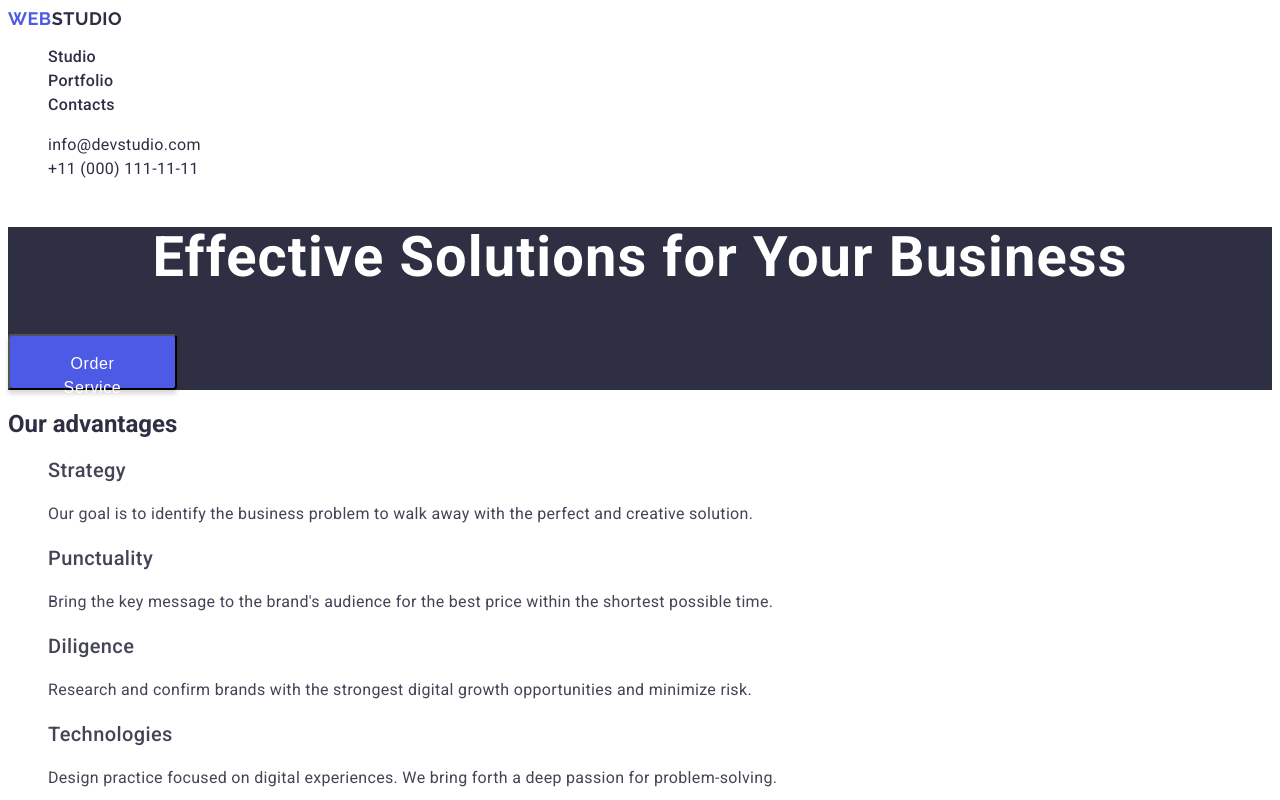
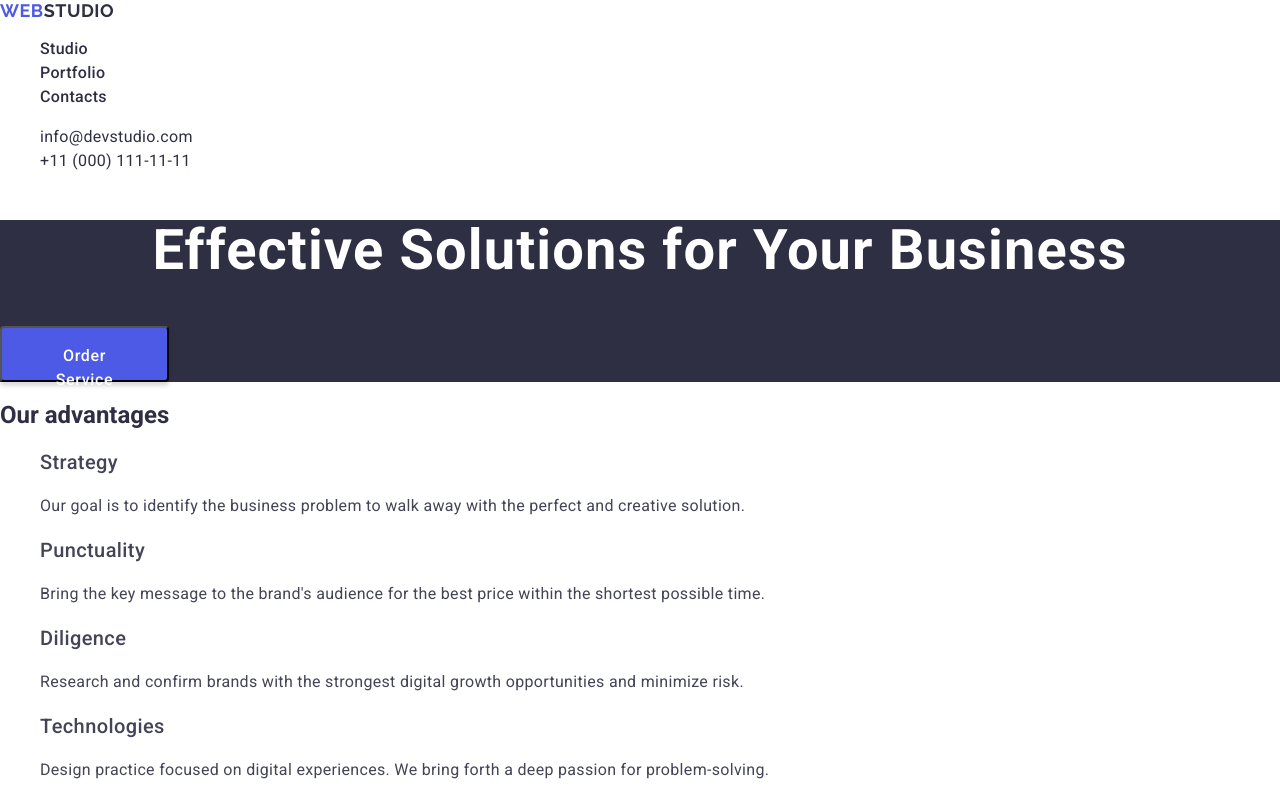
Before and after one commit to BonVita05/goit-markup-hw-02, a plain HTML site: page index.html in a window 1280 px wide. In both pictures the pointer is over the item "Studio". Shown: the top 800 px of the page. Drawn offline with nearby package versions, Linux system fonts and the light colour scheme.

Commit message:
add normalizer

```diff
--- a/css/styles.css
+++ b/css/styles.css
@@ -49,8 +49,7 @@ ul {
         color: #2e2f42;
 }
 
-.navigation-list-item:hover,
-.navigation-list-item:focus {
+.navigation-list-item:hover {
     color: #404bbf;
 }
 
--- a/index.html
+++ b/index.html
@@ -3,6 +3,7 @@
 <head>
     <meta charset="UTF-8">
     <meta name="viewport" content="width=device-width, initial-scale=1.0">
+    <link rel="stylesheet" href="node_modules/modern-normalize/modern-normalize.css">
     <link rel="preconnect" href="https://fonts.googleapis.com">
     <link rel="preconnect" href="https://fonts.gstatic.com" crossorigin>
     <link href="https://fonts.googleapis.com/css2?family=Raleway:wght@100..900&family=Roboto:wght@100..900&display=swap"
```
